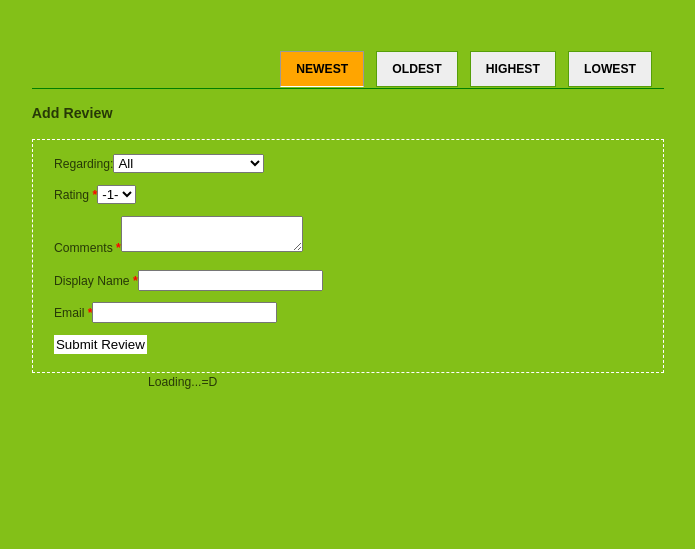
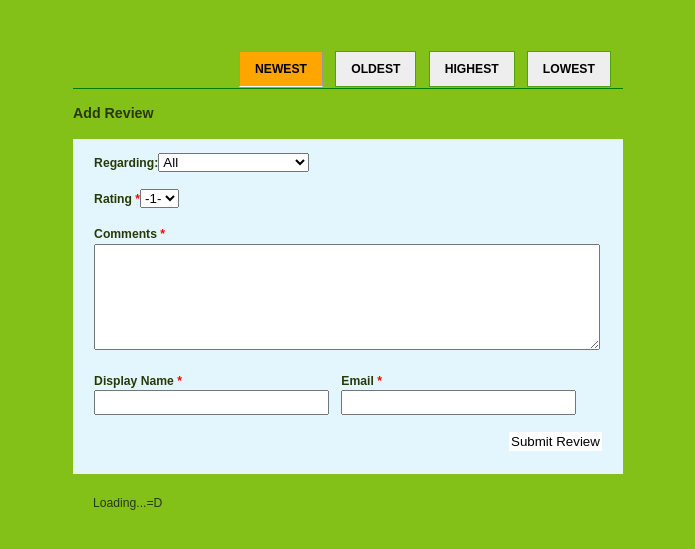
Before and after one commit to plusjade/pluspanda-php, a PHP site: page /kohana/widget-mode/index.html in a window 1280 px wide. Shown: the top 549 px of the page, without its empty margins (292-987 px from the left). Run offline with PHP 8.4, Linux system fonts and the light colour scheme.

Commit message:
mildly improved css, ajaxified standalone mode

```diff
--- a/application/helpers/val_form.php
+++ b/application/helpers/val_form.php
@@ -31,7 +31,7 @@
 				$values[$name] = '';
 			?>
 
-			<fieldset class="<?php echo $jade_error?>">
+			<fieldset class="<?php echo "panda-$name $jade_error"?>">
 				<label><?php echo $label?> <?php echo $required_star?></label>
 				<br/>
 				<?php
--- a/application/hooks/get_site.php
+++ b/application/hooks/get_site.php
@@ -55,6 +55,11 @@
 	# Route ajax requests
 	if($debug OR request::is_ajax())
 	{
+		if(isset($_GET['output']))
+			$_GET['ajax_output'] = $_GET['output'];
+		else
+			$_GET['ajax_output'] = '';
+
 		# send to tool _ajax handler. we expect raw data output.
 		$home = new Home_Controller();
 		die($home->_ajax());
--- a/application/logs/2009-11-16.log.php
+++ b/application/logs/2009-11-16.log.php
@@ -55,3 +55,6 @@
 ORDER BY `newest` ASC in file C:/dev/pluspanda/system/libraries/drivers/Database/Mysql.php on line 371
 2009-11-16 07:57:44 -08:00 --- error: Uncaught Kohana_404_Exception: The page you requested, favicon.ico, could not be found. in file C:/dev/pluspanda/system/core/Kohana.php on line 841
 2009-11-16 07:58:48 -08:00 --- error: Uncaught Kohana_404_Exception: The page you requested, favicon.ico, could not be found. in file C:/dev/pluspanda/system/core/Kohana.php on line 841
+2009-11-16 17:06:36 -08:00 --- error: Uncaught Kohana_404_Exception: The page you requested, favicon.ico, could not be found. in file C:/dev/pluspanda/system/core/Kohana.php on line 841
+2009-11-16 17:06:39 -08:00 --- error: Uncaught Kohana_404_Exception: The page you requested, favicon.ico, could not be found. in file C:/dev/pluspanda/system/core/Kohana.php on line 841
+2009-11-16 17:11:56 -08:00 --- error: Uncaught Kohana_404_Exception: The page you requested, tag=1, could not be found. in file C:/dev/pluspanda/system/core/Kohana.php on line 841
--- a/public/static/css/dev.css
+++ b/public/static/css/dev.css
@@ -14,9 +14,40 @@
 form fieldset{border:0}
 .aligncenter{text-align:center}
 
+/* main wrappers */
+#plusPandaYes{margin:0 auto; width:550px;}
+.panda-tag-scope{margin:8px;}
 
-#panda-toggle-tags{margin:10px 0;}
-.panda-reviews-list{width:400px; margin:0 auto; text-align:left;}
+/* tags filtering */
+#panda-select-tags{padding:8px; margin-bottom:10px; background:green;}
+
+
+/* reviews summary */
+.panda-reviews-summary{clear:both; padding:10px; background:#ffffcc;}
+.panda-reviews-summary-title{float:left;background:#ffffcc;padding:5px;font-size:1.1em; font-weight:bold;}
+
+
+/* add review form */
+#add_review_toggle{display:block;padding:5px 10px; background:#e4f6fd; float:right; font-size:1.1em; font-weight:bold; text-decoration:none;}
+#add_review_toggle:hover{background:green;}
+
+#panda-add-review{clear:both; background:#e4f6fd; margin:0;padding:10px;}
+#panda-add-review fieldset{margin-bottom:5px;}
+#panda-add-review fieldset label{font-weight:bold;}
+#panda-add-review fieldset input{padding:3px; width:100%;}
+#panda-add-review fieldset textarea{width:500px; height:100px;} /* ie sucks balls */
+
+#panda-add-review fieldset.panda-display_name,
+#panda-add-review fieldset.panda-email{float:left; width:225px;}
+
+#panda-add-review fieldset.panda-submit{clear:both;text-align:right;}
+
+
+
+
+
+/* reviews list */
+.panda-reviews-list{padding:20px; text-align:left;}
 .review-rating{float:left; padding:3px 6px; background:#ffffcc;  text-align:center;}
 .review-tag{float:right; text-align:right;}
 .review-body{clear:both; padding:10px; background:#fff;}
@@ -50,10 +81,3 @@
 	border:1px solid #999;
 	border-bottom:1px solid #fff;
 }
-
-#add_review_toggle{display:block;padding:5px 10px; background:lightblue; float:right; font-size:1.1em; font-weight:bold; text-decoration:none;}
-#add_review_toggle:hover{background:green;}
-#add-review{border:1px dashed #fff;margin-top:10px; padding:10px;}
-
-.panda-reviews-summary{clear:both;padding:10px; background:#ffffcc;}
-.panda-reviews-summary-title{float:left;background:#ffffcc;padding:5px;font-size:1.1em; font-weight:bold;}
--- a/public/static/js/interface.js
+++ b/public/static/js/interface.js
@@ -22,13 +22,13 @@
 		sorters += '<li><a href="#sort=lowest">Lowest</a></li>';
 		sorters += '</ul>';
 		var add_form = "<h3>Add Review</h3>";
-		add_form += "<form action='http://test.localhost.net#yahboi' target='panda-iframe' method='post' id='add-review' class='ajax_Form'>";
-		add_form += "<fieldset>Regarding:<select name='tag'></select></fieldset>";
+		add_form += "<form action='http://test.localhost.net#yahboi' target='panda-iframe' method='post' id='panda-add-review' class='ajax_Form'>";
+		add_form += "<fieldset><label>Regarding:</label><select name='tag'></select></fieldset>";
 		add_form += "<fieldset><label>Rating <span class='jade_required_star'>*</span></label><select name='rating'><option value='1'>-1-</option><option value='2'>-2-</option><option value='3'>-3-</option><option value='4'>-4-</option><option value='5'>-5-</option></select></fieldset>";
 		add_form += "<fieldset><label>Comments <span class='jade_required_star'>*</span></label><textarea name='body' rel='text_req'></textarea></fieldset>";
-		add_form += "<fieldset><label>Display Name <span class='jade_required_star'>*</span></label><input type='text' name='display_name' value='' rel='text_req'/></fieldset>";
-		add_form += "<fieldset><label>Email <span class='jade_required_star'>*</span></label><input type='text' name='email' value='' rel='email_req'/></fieldset>";
-		add_form += "<fieldset><button type='submit'>Submit Review</button></fieldset>";
+		add_form += "<fieldset class='panda-display_name'><label>Display Name <span class='jade_required_star'>*</span></label><input type='text' name='display_name' value='' rel='text_req'/></fieldset>";
+		add_form += "<fieldset class='panda-email'><label>Email <span class='jade_required_star'>*</span></label><input type='text' name='email' value='' rel='email_req'/></fieldset>";
+		add_form += "<fieldset class='panda-submit'><button type='submit'>Submit Review</button></fieldset>";
 		add_form += "</form>";
 
 		// emulate dynamic objest for category tags.
@@ -71,7 +71,7 @@
 	 * we can get it by sending as jsonp GET.
 	 * SO if the comment is short enough, we GET, else we POST.
 	*/
-	$('#add-review').ajaxForm({
+	$('#panda-add-review').ajaxForm({
 		target :"#panda-iframe",
 		iframe : true,
 		beforeSubmit: function(fields, form){
@@ -145,7 +145,7 @@
 			$('.panda-reviews-sorters a:first').click();
 		}
 
-		$('#add-review').html(rsp.msg);
+		$('#panda-add-review').html(rsp.msg);
 	};
 
 
```
Also changed, not shown: application/controllers/home.php (+23 -6 lines), application/views/add_review.php (+10 -10 lines), application/views/get_reviews.php (+1 -9 lines), application/views/reviews_data.php (added, +11 -0 lines), application/views/wrapper.php (+39 -9 lines).
